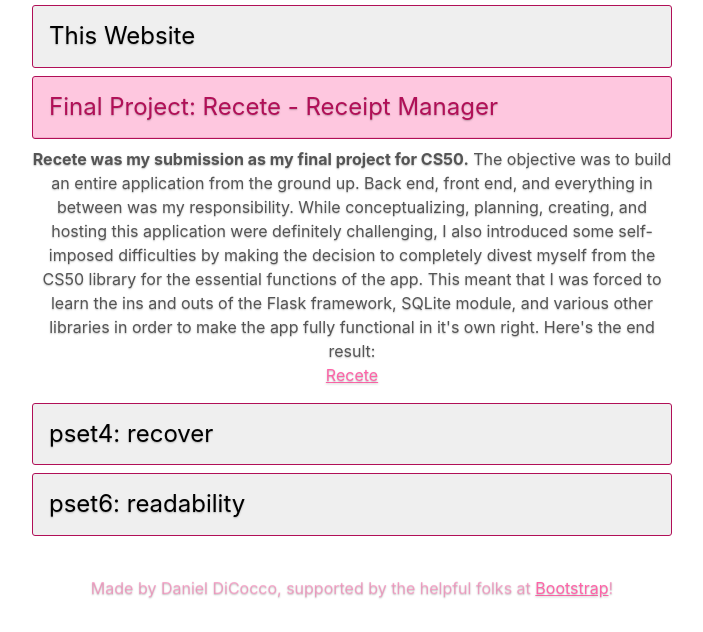
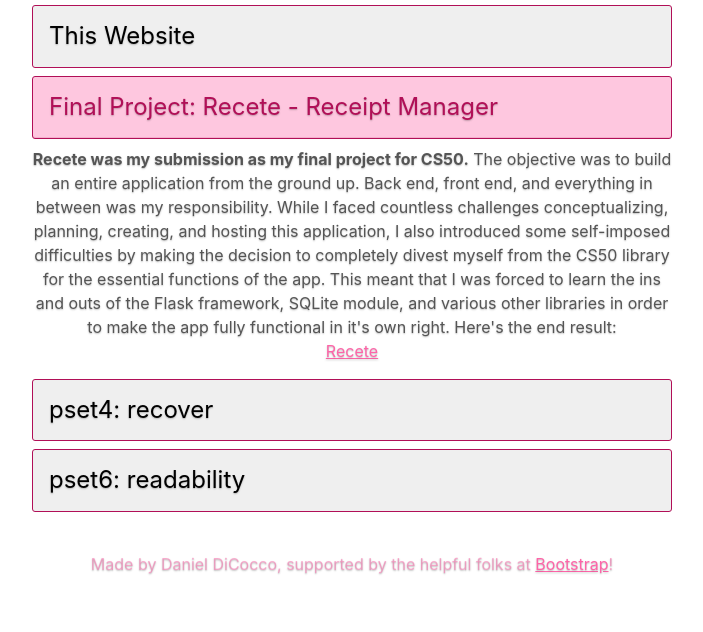
Before and after one commit to toastytortilla/homepage, a Flask app: page /projects in a window 1280 px wide, after a click on "Final Project: Recete - Receipt Manager". Shown: the part 187-819 px from the top of the page, without its empty margins (288-991 px from the left). After the commit the page ends 762 px from the top, so only its background shows below. Run offline with Flask 2, Linux system fonts and the light colour scheme.

Commit message:
Update layout.html, grammar in index.html and projects.html, and add correct Procfile
Fixed a few things :)

```diff
--- a/templates/index.html
+++ b/templates/index.html
@@ -20,7 +20,7 @@
 {% block main %}
 
     <h1 class="cover-heading">why, hello there <a class="wink" href=""></a></h1>
-    <p class="lead">Welcome to my website! I'm glad you're here. Please, take off your shoes and make yourself comfortable. Or don't. That's cool too.</p>
+    <p class="lead">Welcome to my website! I'm glad you're here. Please, take off your shoes and make yourself comfortable. Or don't. That's cool, too.</p>
     <p class="lead">I made this website to satisfy the requirements of pset8 in the CS50x course offered on edX
         , but it seems like it could be a good place to call home hereafter... At any rate, feel free to look around!</p>
     <div class="mtop-auto lead">
--- a/templates/layout.html
+++ b/templates/layout.html
@@ -2,11 +2,12 @@
 
 <html lang="en">
     <head>
+        <meta charset="utf-8">
+        <meta name="viewport" content="initial-scale=1, width=device-width, viewport-fit=cover, shrinktofit=no">
         <script src="https://code.jquery.com/jquery-3.5.1.slim.min.js" integrity="sha384-DfXdz2htPH0lsSSs5nCTpuj/zy4C+OGpamoFVy38MVBnE+IbbVYUew+OrCXaRkfj" crossorigin="anonymous"></script>
         <script src="https://cdn.jsdelivr.net/npm/bootstrap@4.5.3/dist/js/bootstrap.bundle.min.js" integrity="sha384-ho+j7jyWK8fNQe+A12Hb8AhRq26LrZ/JpcUGGOn+Y7RsweNrtN/tE3MoK7ZeZDyx" crossorigin="anonymous"></script>
         <link href="static/styles.css" rel="stylesheet">
         <link rel="stylesheet" href="https://cdn.jsdelivr.net/npm/bootstrap@4.5.3/dist/css/bootstrap.min.css" integrity="sha384-TX8t27EcRE3e/ihU7zmQxVncDAy5uIKz4rEkgIXeMed4M0jlfIDPvg6uqKI2xXr2" crossorigin="anonymous">
-        <meta name="viewport" content="width=device-width, initial-scale=1, shrinktofit=no">
         <meta name="author" content="Daniel DiCocco, Mark Otto, Jacob Thornton, and Bootstrap contributors">
         <meta name="generator" content="Jekyll v4.1.1">
         <link rel="apple-touch-icon-precomposed" sizes="57x57" href="static/favicons/apple-touch-icon-57x57.png" />
@@ -22,7 +23,7 @@
         <link rel="icon" type="image/png" href="static/favicons/favicon-32x32.png" sizes="32x32" />
         <link rel="icon" type="image/png" href="static/favicons/favicon-16x16.png" sizes="16x16" />
         <link rel="icon" type="image/png" href="static/favicons/favicon-128.png" sizes="128x128" />
-        <meta name="application-name" content="static/favicons/favicon.ico"/>
+        <meta name="application-name" content="static/favicons/&nbsp;"/>
         <meta name="msapplication-TileColor" content="static/favicons/#FFFFFF" />
         <meta name="msapplication-TileImage" content="static/favicons/mstile-144x144.png" />
         <meta name="msapplication-square70x70logo" content="static/favicons/mstile-70x70.png" />
--- a/templates/projects.html
+++ b/templates/projects.html
@@ -43,7 +43,7 @@
           </h4>
           <div id="collapseTwo" class="accordion-collapse collapse" aria-labelledby="headingTwo" data-bs-parent="#accordionExample">
             <div class="accordion-body">
-              <p class="bpad"><strong>Recete was my submission as my final project for CS50.</strong> The objective was to build an entire application from the ground up. Back end, front end, and everything in between was my responsibility. While conceptualizing, planning, creating, and hosting this application were definitely challenging, I also introduced some self-imposed difficulties by making the decision to completely divest myself from the CS50 library for the essential functions of the app. This meant that I was forced to learn the ins and outs of the Flask framework, SQLite module, and various other libraries in order to make the app fully functional in it's own right. Here's the  end result:<br/><a href="https://www.recete.app/" target="_blank">Recete</a></p>
+              <p class="bpad"><strong>Recete was my submission as my final project for CS50.</strong> The objective was to build an entire application from the ground up. Back end, front end, and everything in between was my responsibility. While I faced countless challenges conceptualizing, planning, creating, and hosting this application, I also introduced some self-imposed difficulties by making the decision to completely divest myself from the CS50 library for the essential functions of the app. This meant that I was forced to learn the ins and outs of the Flask framework, SQLite module, and various other libraries in order to make the app fully functional in it's own right. Here's the  end result:<br/><a href="https://www.recete.app/" target="_blank">Recete</a></p>
             </div>
           </div>
         </div>
```
Also changed, not shown: 2 other files.
